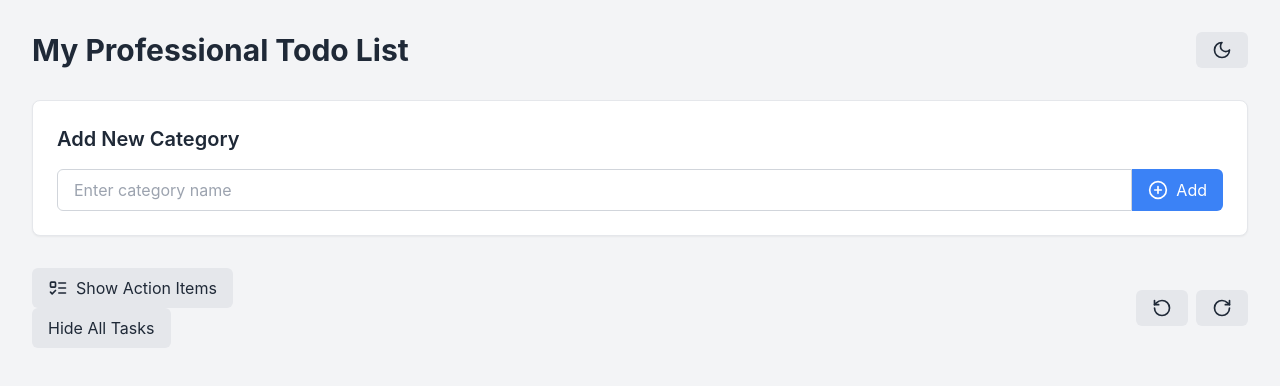
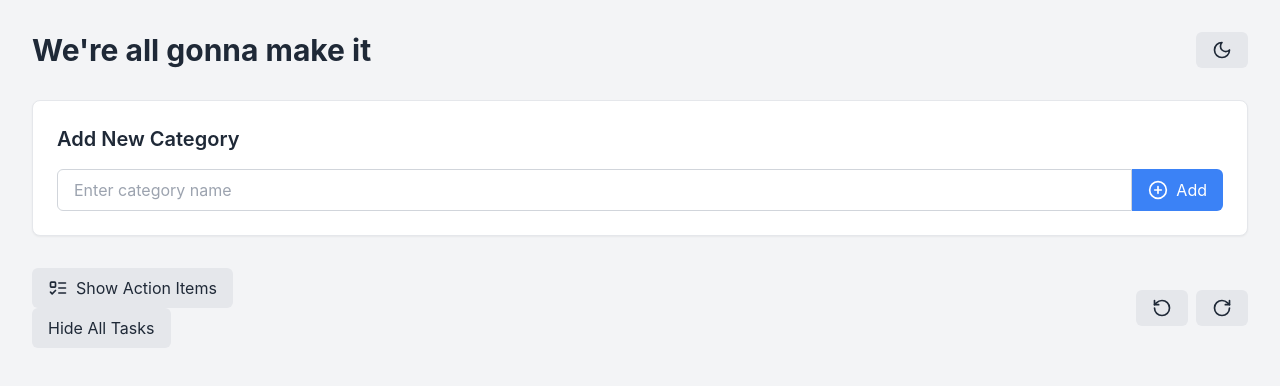
Before and after one commit to andrewbouras/todo-list-app, a React (Create React App) app: page / in a window 1280 px wide. Shown: the top 386 px of the page. Built offline with nearby package versions, Linux system fonts and the light colour scheme.

Commit message:
Added Action Items section with toggle functionality

```diff
--- a/src/TodoList.js
+++ b/src/TodoList.js
@@ -491,7 +491,7 @@
     <div className={`min-h-screen ${darkMode ? 'dark' : ''} bg-gray-100 dark:bg-gray-900 py-8`}>
       <div className="container mx-auto px-4 sm:px-6 lg:px-8">
         <div className="flex justify-between items-center mb-8">
-          <h1 className="text-3xl font-bold text-gray-800 dark:text-gray-200">My Professional Todo List</h1>
+          <h1 className="text-3xl font-bold text-gray-800 dark:text-gray-200">We're all gonna make it</h1>
           <button
             onClick={() => setDarkMode(!darkMode)}
             className="bg-gray-200 dark:bg-gray-700 text-gray-800 dark:text-gray-200 px-4 py-2 rounded-md hover:bg-gray-300 dark:hover:bg-gray-600 transition duration-300 ease-in-out"
```
